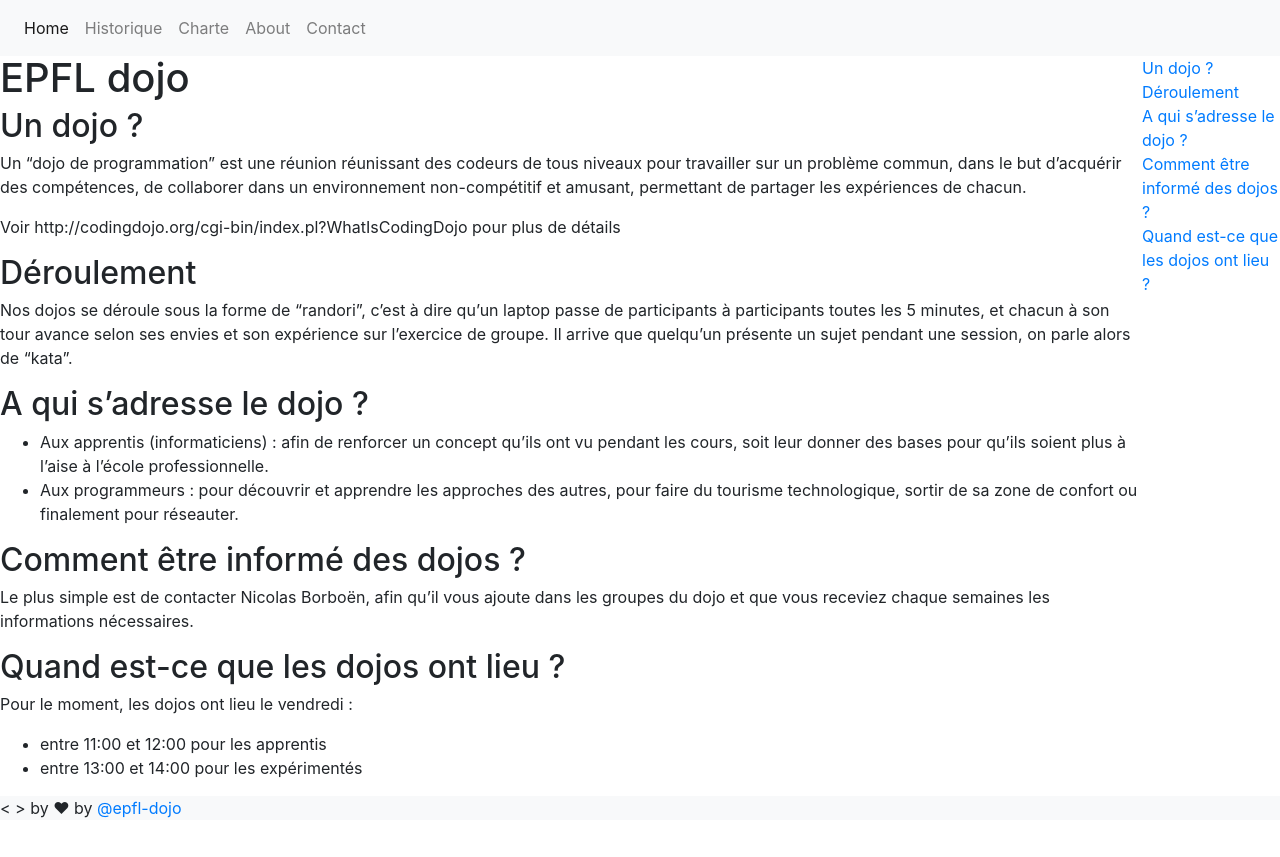
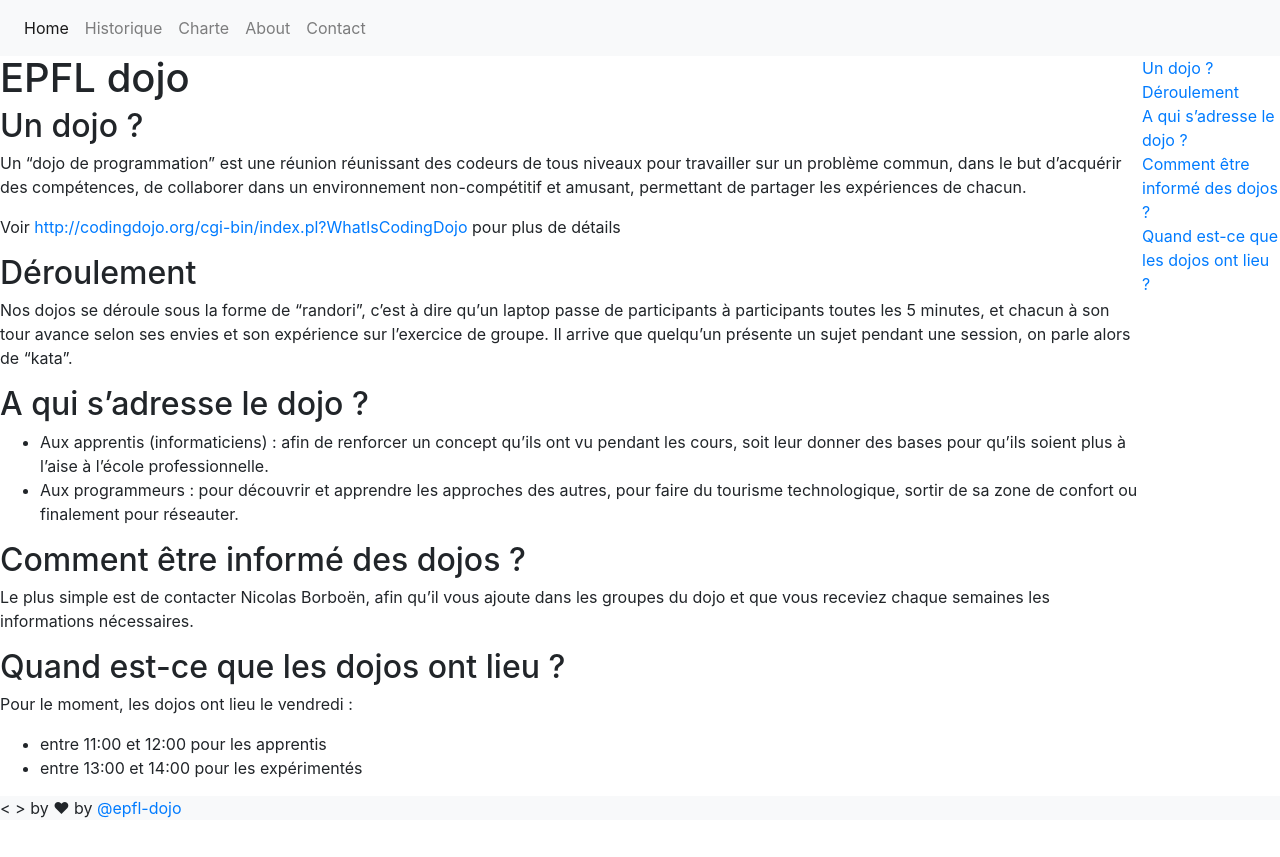
Before and after one commit to epfl-dojo/epfl-dojo.github.io, a Jekyll site: the page built from _pages/index.md, in a window 1280 px wide. Shown: the top 857 px of the page. Built offline with Jekyll 4.4.1, drawn with Linux system fonts in a browser that asks for light colours; nearby versions of some CDN libraries.

Commit message:
Fix link

```diff
--- a/_pages/index.md
+++ b/_pages/index.md
@@ -10,7 +10,7 @@
 ---------
 Un "dojo de programmation" est une réunion réunissant des codeurs de tous niveaux pour travailler sur un problème commun, dans le but d'acquérir des compétences, de collaborer dans un environnement non-compétitif et amusant, permettant de partager les expériences de chacun.
 
-  Voir http://codingdojo.org/cgi-bin/index.pl?WhatIsCodingDojo pour plus de détails
+  Voir <http://codingdojo.org/cgi-bin/index.pl?WhatIsCodingDojo> pour plus de détails
 
 ## Déroulement
 
```
